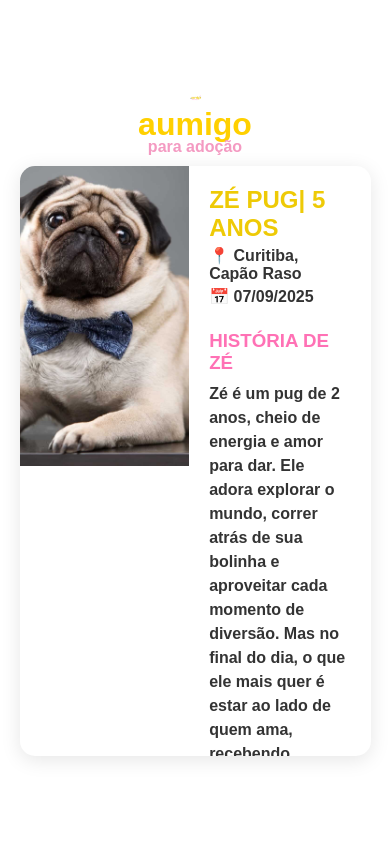
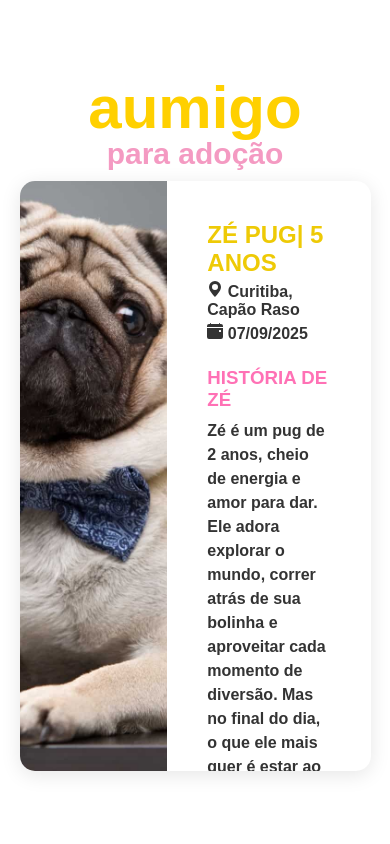
Before and after one commit to jordanacunha/projeto-front-ado-pets, a plain HTML site: page jubs/index.html in a window 390 px wide. Drawn offline with Linux system fonts and the light colour scheme.

Commit message:
TERMINANDO

```diff
--- a/jubs/index.html
+++ b/jubs/index.html
@@ -8,7 +8,6 @@
 </head>
 <body>
   <header class="topo">
-    <img src="logo.png" class="icone" alt="Pata">
     <h1><span class="aumigo">aumigo</span> <span class="subtitulo">para adoção</span></h1>
   </header>
 
@@ -19,10 +18,13 @@
 
     <div class="info">
       <h2 class="nome">ZÉ PUG| <span class="idade">5 ANOS</span></h2>
-
-      <div class="local">
-        <p>📍 <strong>Curitiba, Capão Raso</strong></p>
-        <p>📅 <strong>07/09/2025</strong></p>
+  <div class="local">
+        <p>  </path> <strong><svg xmlns="http://www.w3.org/2000/svg" width="16" height="16" fill="currentColor" class="bi bi-geo-alt-fill" viewBox="0 0 16 16">
+          <path d="M8 16s6-5.686 6-10A6 6 0 0 0 2 6c0 4.314 6 10 6 10m0-7a3 3 0 1 1 0-6 3 3 0 0 1 0 6"/>
+        </svg> Curitiba, Capão Raso</strong></p>
+        <p> <strong><svg xmlns="http://www.w3.org/2000/svg" width="16" height="16" fill="currentColor" class="bi bi-calendar-event-fill" viewBox="0 0 16 16">
+          <path d="M4 .5a.5.5 0 0 0-1 0V1H2a2 2 0 0 0-2 2v1h16V3a2 2 0 0 0-2-2h-1V.5a.5.5 0 0 0-1 0V1H4zM16 14V5H0v9a2 2 0 0 0 2 2h12a2 2 0 0 0 2-2m-3.5-7h1a.5.5 0 0 1 .5.5v1a.5.5 0 0 1-.5.5h-1a.5.5 0 0 1-.5-.5v-1a.5.5 0 0 1 .5-.5"/>
+        </svg> 07/09/2025</strong></p>
       </div>
 
       <h3 class="titulo-historia">HISTÓRIA DE ZÉ</h3>
--- a/jubs/stylee.css
+++ b/jubs/stylee.css
@@ -19,6 +19,7 @@
   .topo {
     text-align: center;
     margin-bottom: 10px;
+
   }
 
   .icone {
@@ -28,13 +29,13 @@
 
   .aumigo {
     color: #ffd000;
-    font-weight: 700;
-    font-size: 2rem;
+    font-weight: 600px;
+    font-size: 60px;
   }
 
   .subtitulo {
     display: block;
-    font-size: 1rem;
+    font-size: 30px;
     color: #f49ac2;
     margin-top: -5px;
   }
@@ -104,8 +105,8 @@
   }
 
   .mensagem {
-    background-color: #fde7ef;
-    color: #FF71B5;
+    background-color: #FF71B5;
+    color: #000000;
     border-radius: 15px;
     padding: 10px 15px;
     text-align: center;
@@ -116,7 +117,7 @@
 
   .botao {
     margin-top: 25px;
-    background-color: #FF71B5;
+    background-color: #EECA06;
     color: white;
     border: none;
     border-radius: 30px;
@@ -131,18 +132,3 @@
   .botao:hover {
     background-color: #EECA06;
   }
-
-  @media (max-width: 900px) {
-    .card {
-      flex-direction: column;
-      height: auto;
-    }
-
-    .imagem img {
-      height: 300px;
-    }
-
-    .info {
-      padding: 20px;
-    }
-  }
```
Also changed, not shown: jubs/petlogo.png (added).
